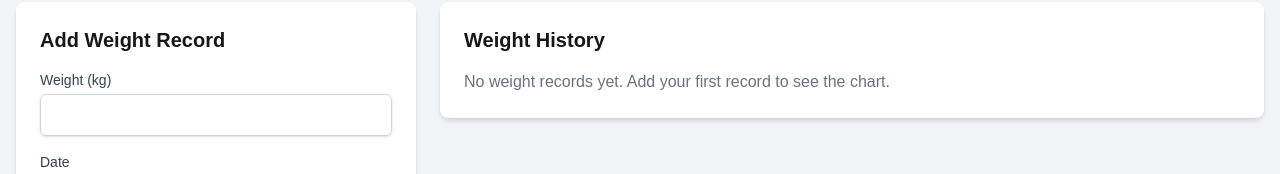
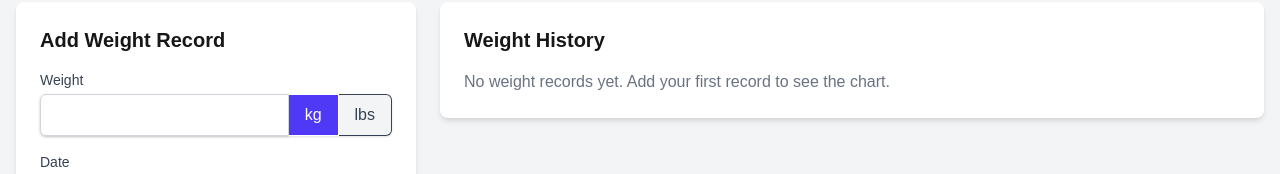
Before and after one commit to arranfw/weight_tracker, a Next.js app: page /dashboard in a window 1280 px wide. Shown: the part 246-420 px from the top of the page. Built offline with nearby package versions, Linux system fonts and the light colour scheme; no server answers; the database is empty; sample sign-in values are in the browser's storage.

Commit message:
save weight as unit

```diff
--- a/src/actions/weight.ts
+++ b/src/actions/weight.ts
@@ -37,6 +37,7 @@
   const weight = parseFloat(formData.get('weight') as string);
   const notes = formData.get('notes') as string;
   const dateStr = formData.get('date') as string;
+  const unit = (formData.get('unit') as string) || 'kg';
 
   if (isNaN(weight) || weight <= 0) {
     throw new Error("Weight is required and must be a positive number");
@@ -46,6 +47,7 @@
     await prisma.weightRecord.create({
       data: {
         weight,
+        unit,
         date: dateStr ? new Date(dateStr) : new Date(),
         notes: notes || undefined,
         userId,
--- a/src/components/WeightForm.tsx
+++ b/src/components/WeightForm.tsx
@@ -6,10 +6,14 @@
 export default function WeightForm() {
   const [error, setError] = useState<string | null>(null);
   const [success, setSuccess] = useState<boolean>(false);
+  const [unit, setUnit] = useState<'kg' | 'lbs'>('kg');
 
   async function handleSubmit(formData: FormData) {
     setError(null);
     setSuccess(false);
+
+    // Add the unit to the form data
+    formData.append('unit', unit);
 
     try {
       await addWeightRecord(formData);
@@ -42,16 +46,42 @@
       <form id="weight-form" action={handleSubmit} className="space-y-4">
         <div>
           <label htmlFor="weight" className="block text-sm font-medium text-gray-700">
-            Weight (kg)
+            Weight
           </label>
+          <div className="mt-1 flex rounded-md shadow-sm">
             <input
               type="number"
               id="weight"
               name="weight"
               step="0.1"
               required
-            className="mt-1 block w-full px-3 py-2 border border-gray-300 rounded-md shadow-sm focus:outline-none focus:ring-indigo-500 focus:border-indigo-500"
+              className="flex-grow block w-full px-3 py-2 border border-gray-300 rounded-l-md shadow-sm focus:outline-none focus:ring-indigo-500 focus:border-indigo-500"
             />
+            <div className="inline-flex">
+              <button
+                type="button"
+                onClick={() => setUnit('kg')}
+                className={`px-4 py-2 border border-l-0 ${
+                  unit === 'kg'
+                    ? 'bg-indigo-600 text-white'
+                    : 'bg-gray-100 text-gray-700'
+                }`}
+              >
+                kg
+              </button>
+              <button
+                type="button"
+                onClick={() => setUnit('lbs')}
+                className={`px-4 py-2 border border-l-0 rounded-r-md ${
+                  unit === 'lbs'
+                    ? 'bg-indigo-600 text-white'
+                    : 'bg-gray-100 text-gray-700'
+                }`}
+              >
+                lbs
+              </button>
+            </div>
+          </div>
         </div>
 
         <div>
--- a/src/components/WeightTable.tsx
+++ b/src/components/WeightTable.tsx
@@ -6,6 +6,7 @@
 type WeightRecord = {
   id: string;
   weight: number;
+  unit?: string;
   date: string;
   notes?: string;
 };
@@ -39,7 +40,7 @@
           <thead className="bg-gray-50">
             <tr>
               <th className="px-6 py-3 text-left text-xs font-medium text-gray-500 uppercase tracking-wider">Date</th>
-              <th className="px-6 py-3 text-left text-xs font-medium text-gray-500 uppercase tracking-wider">Weight (kg)</th>
+              <th className="px-6 py-3 text-left text-xs font-medium text-gray-500 uppercase tracking-wider">Weight</th>
               <th className="px-6 py-3 text-left text-xs font-medium text-gray-500 uppercase tracking-wider">Notes</th>
               <th className="px-6 py-3 text-right text-xs font-medium text-gray-500 uppercase tracking-wider">Actions</th>
             </tr>
@@ -53,7 +54,7 @@
                     {format(new Date(record.date), 'MMM d, yyyy')}
                   </td>
                   <td className="px-6 py-4 whitespace-nowrap text-sm text-gray-900">
-                    {record.weight}
+                    {record.weight} {record.unit || 'kg'}
                   </td>
                   <td className="px-6 py-4 text-sm text-gray-500 max-w-xs truncate">
                     {record.notes || '-'}
--- /dev/null
+++ b/src/utils/weightConversion.ts
@@ -0,0 +1,39 @@
+/**
+ * Convert weight from kg to lbs
+ */
+export function kgToLbs(kg: number): number {
+  return kg * 2.20462;
+}
+
+/**
+ * Convert weight from lbs to kg
+ */
+export function lbsToKg(lbs: number): number {
+  return lbs / 2.20462;
+}
+
+/**
+ * Format weight with the given unit
+ */
+export function formatWeight(weight: number, unit: string): string {
+  return `${weight.toFixed(1)} ${unit}`;
+}
+
+/**
+ * Convert weight between units
+ */
+export function convertWeight(weight: number, fromUnit: string, toUnit: string): number {
+  if (fromUnit === toUnit) {
+    return weight;
+  }
+
+  if (fromUnit === 'kg' && toUnit === 'lbs') {
+    return kgToLbs(weight);
+  }
+
+  if (fromUnit === 'lbs' && toUnit === 'kg') {
+    return lbsToKg(weight);
+  }
+
+  return weight;
+}
```
Also changed, not shown: 1 other file (tests, documents, lock files or other folders). Lines whose indentation alone changed are shown as unchanged.
